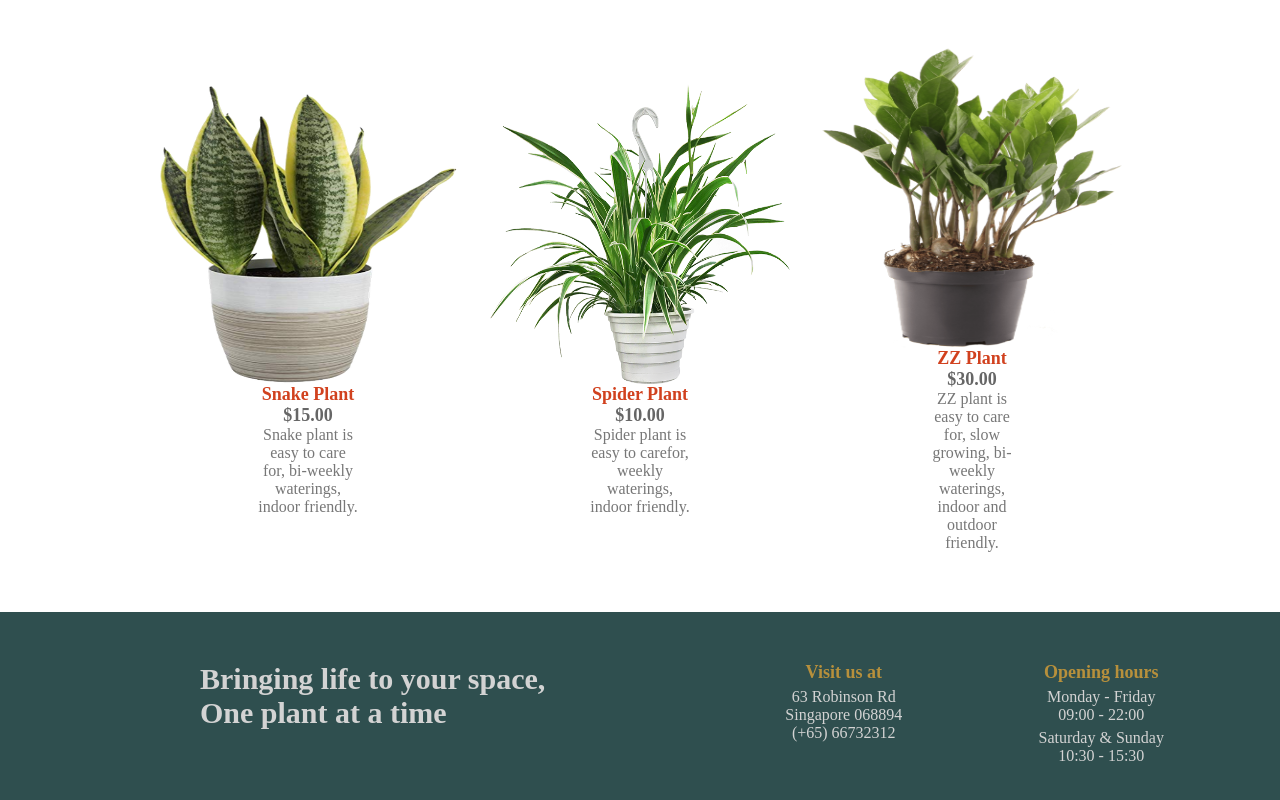
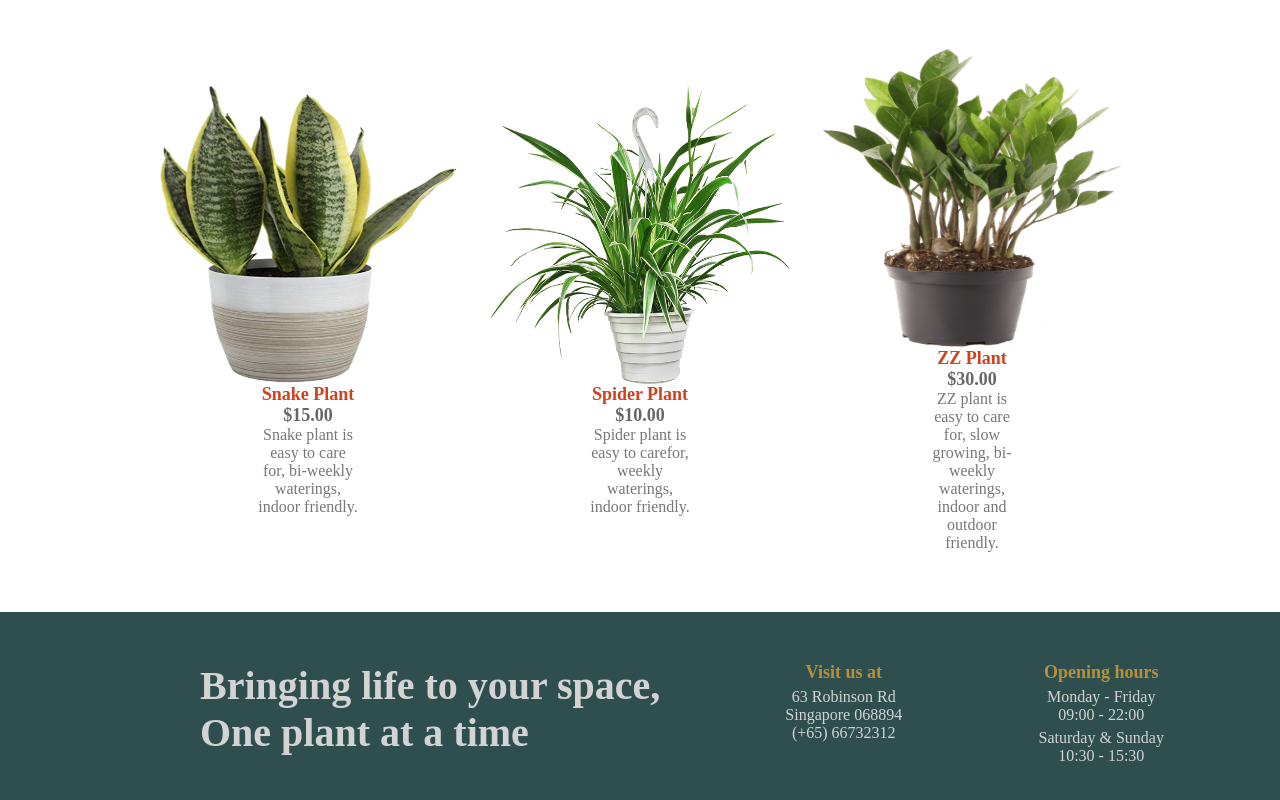
Before and after one commit to tomcse/restaurant-website-nextjs, a Next.js app: page / in a window 1280 px wide. Shown: the part 1644-2444 px from the top of the page. Built offline with nearby package versions, Linux system fonts and the light colour scheme.

Commit message:
footer updates

```diff
--- a/components/Footer.jsx
+++ b/components/Footer.jsx
@@ -13,7 +13,7 @@ const Footer = () => (
     </div> */}
     <div className={styles.item}>
       <div className={styles.card}>
-        <h2 className={styles.motto} style={{ fontSize: "30px" }}>
+        <h2 className={styles.motto}>
           Bringing life to your space, <br />
           One plant at a time
         </h2>
--- a/styles/Footer.module.css
+++ b/styles/Footer.module.css
@@ -37,3 +37,7 @@
 .motto {
   color: rgb(211, 211, 211);
 }
+
+.motto {
+  font-size: 40px;
+}
```
